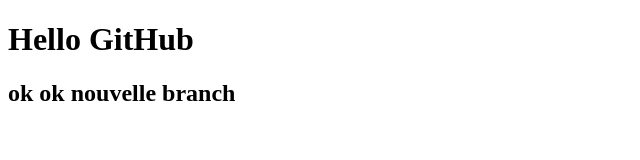
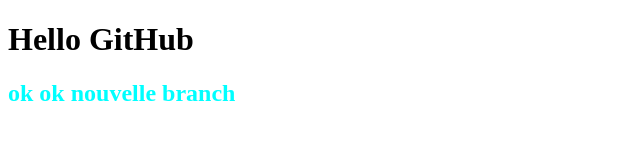
Before and after one commit to halimimickael/github, a plain HTML site: page index.html in a window 1280 px wide. Shown: the whole page, without its empty margins (0-640 px from the left). Drawn offline with Linux system fonts and the light colour scheme.

Commit message:
nouveau style

```diff
--- /dev/null
+++ b/index.css
@@ -0,0 +1,3 @@
+h2{
+    color: aqua;
+}
--- a/index.html
+++ b/index.html
@@ -4,6 +4,7 @@
     <meta charset="UTF-8">
     <meta name="viewport" content="width=device-width, initial-scale=1.0">
     <title>Document</title>
+    <link rel="stylesheet" href="index.css" />
 </head>
 <body>
     <h1>Hello GitHub</h1>
```
